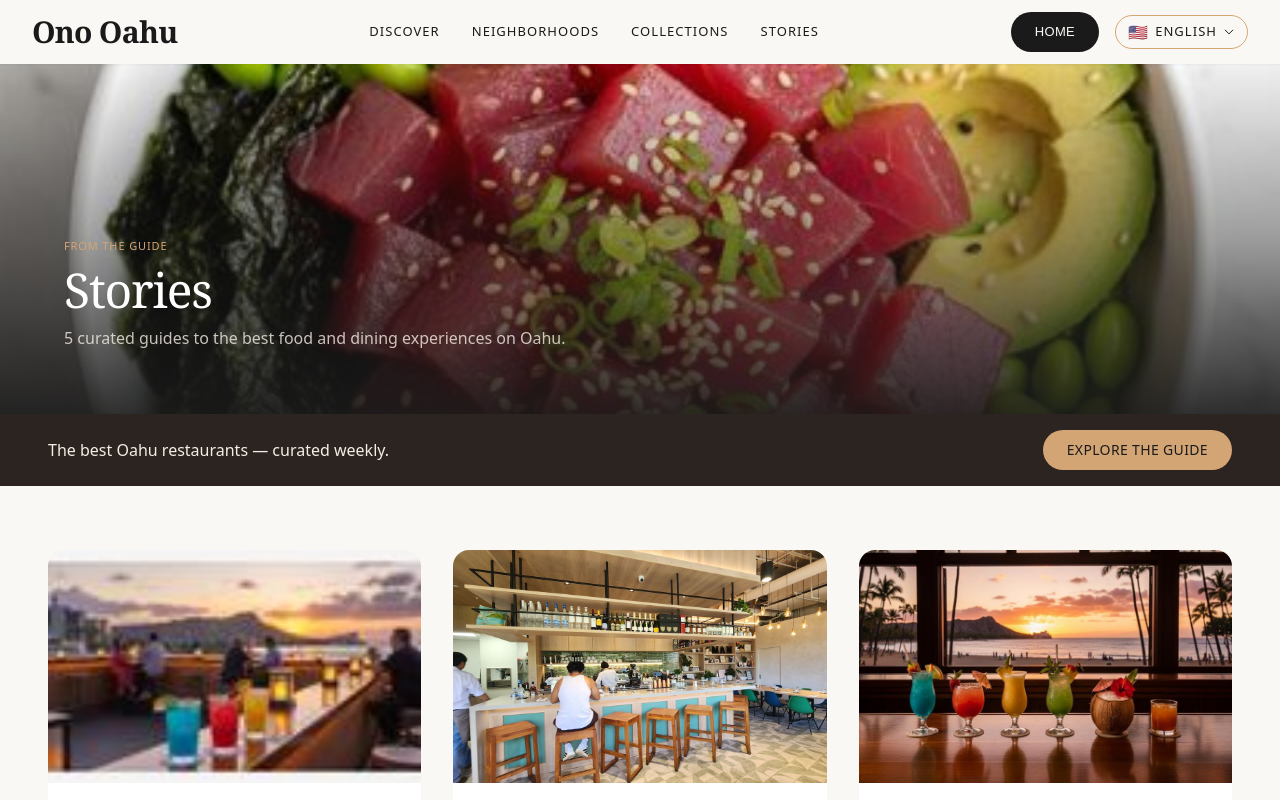
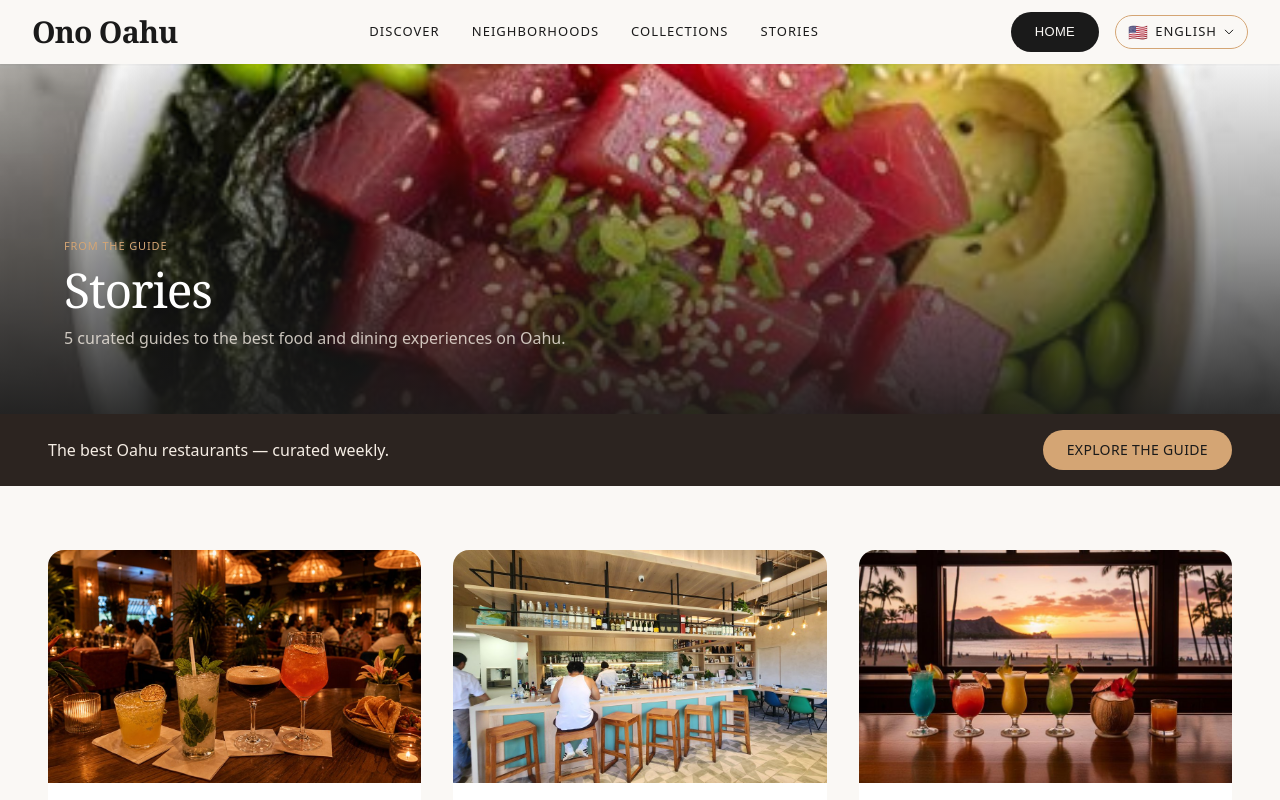
Before and after one commit to hystechno/onooahu, a React (Vite) app: page /#/blog in a window 1280 px wide. Shown: the top 800 px of the page. Built offline with nearby package versions, Linux system fonts and the light colour scheme; a web font is replaced by a local one.

Commit message:
Update Earl's happy hour blog post image to use Earl's real photo

```diff
--- a/src/data/restaurants.ts
+++ b/src/data/restaurants.ts
@@ -590,7 +590,7 @@ For Kakaako residents, Westman is already becoming the default answer to "where
     category: 'Drinks',
     date: 'May 15, 2026',
     excerpt: "Canada's iconic restaurant chain makes its Hawaii debut with a rare bi-daily happy hour — including a late-night session that runs until 1 AM on weekends.",
-    image: '/images/collection-sunset.jpg',
+    image: '/images/earls-waikiki.jpg',
     content: `Waikiki just got a major new player, and it's open until 1 AM.
 
 Earls Kitchen + Bar, the iconic Canadian restaurant chain with over 70 locations across North America, made its Hawaii debut in October 2025 — and it's already reshaping how Waikiki thinks about late-night dining. Located on the second floor of the historic Waikiki sign building at 2280 Kalakaua Avenue, this 13,000-square-foot space is one of the largest restaurants in the neighborhood, with 300+ seats, open-air skylights, tropical greenery, and artwork exclusively from local Hawaiian artists.
```
